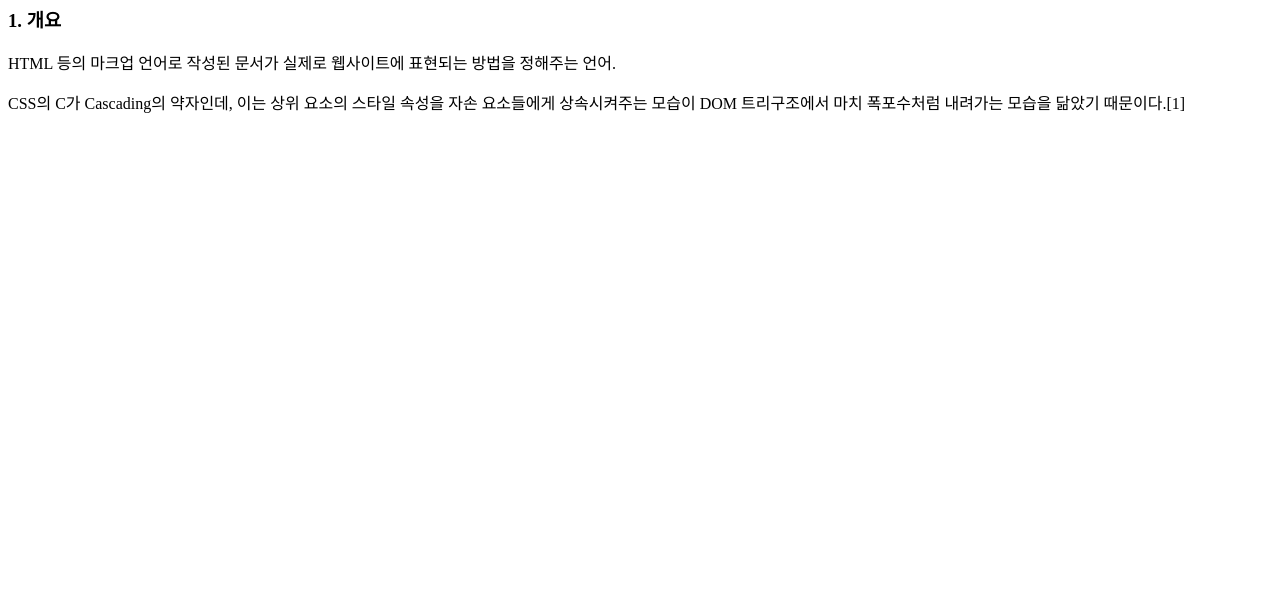
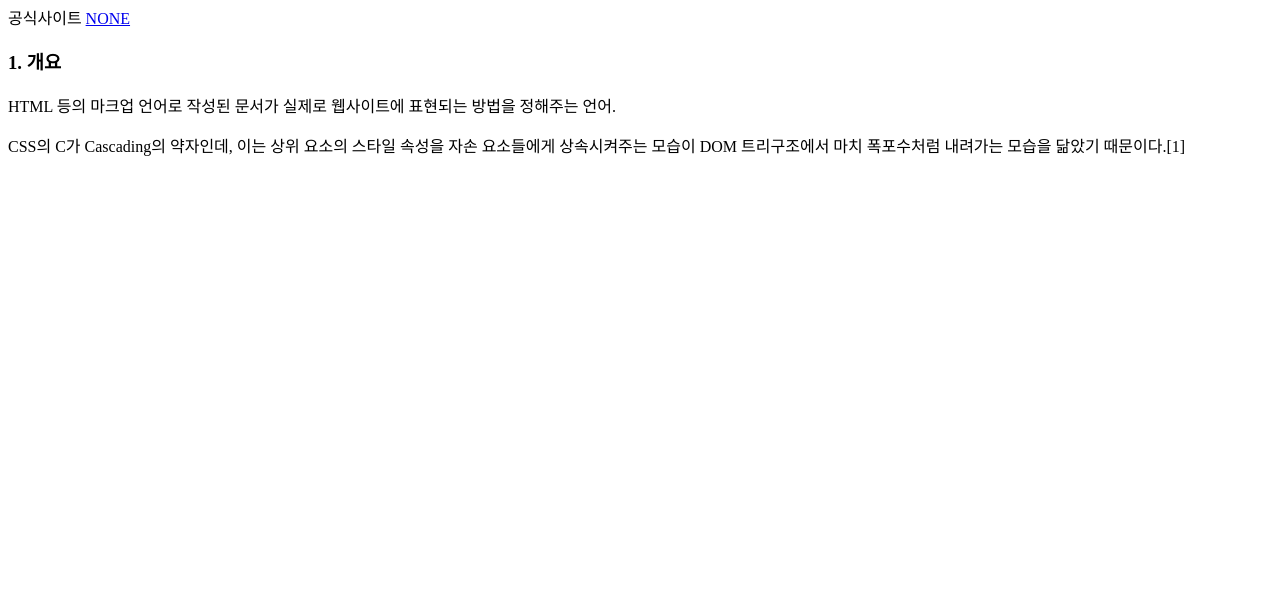
Before and after one commit to Jwon6926/WEB1, a plain HTML site: page 2.html in a window 1280 px wide. Shown: the part 196-800 px from the top of the page. Drawn offline with Linux system fonts and the light colour scheme.

Commit message:
Add files via upload

```diff
--- a/2.html
+++ b/2.html
@@ -12,6 +12,7 @@
             <li><a href="3.html">JavaScript</a></li>
         </ul>
         <h2>CSS</h2><p></p>
+        공식사이트 <a href="NONE">NONE</a>
         <h3>1. 개요</h3><p></p>
         HTML 등의 마크업 언어로 작성된 문서가 실제로 웹사이트에 표현되는 방법을 정해주는 언어.<p></p>CSS의 C가 Cascading의 약자인데, 이는 상위 요소의 스타일 속성을 자손 요소들에게 상속시켜주는 모습이 DOM 트리구조에서 마치 폭포수처럼 내려가는 모습을 닮았기 때문이다.[1]
     </body>
```
